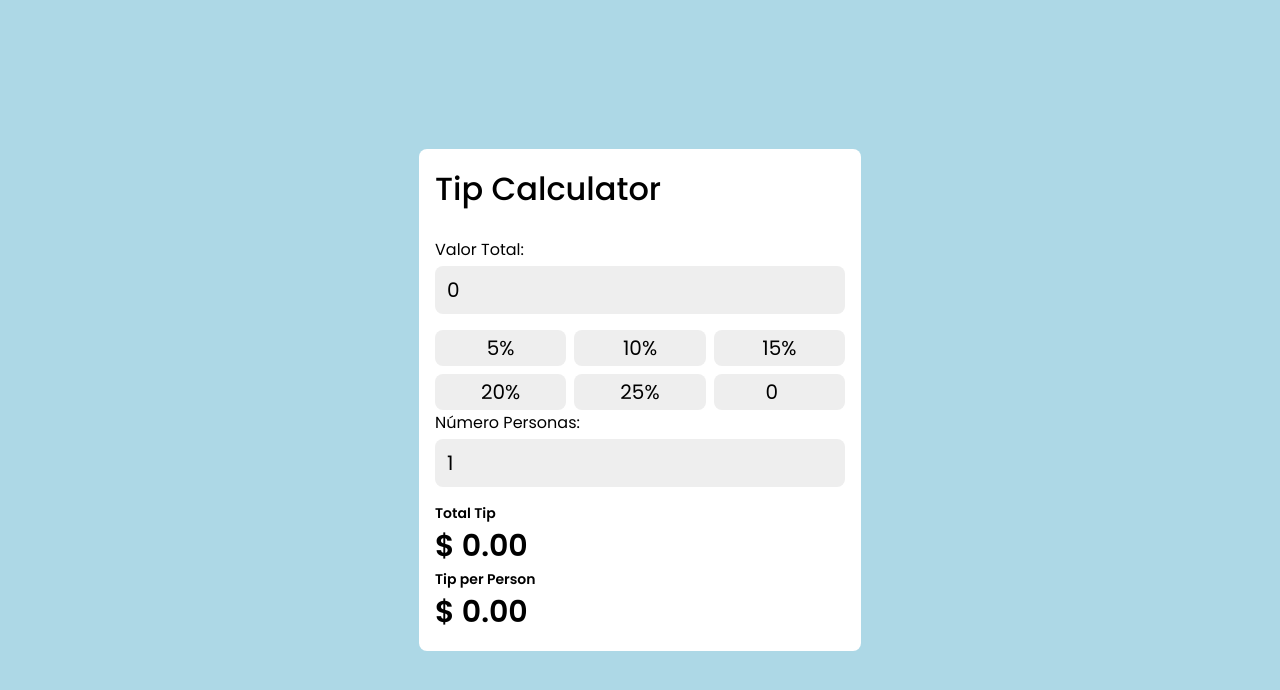
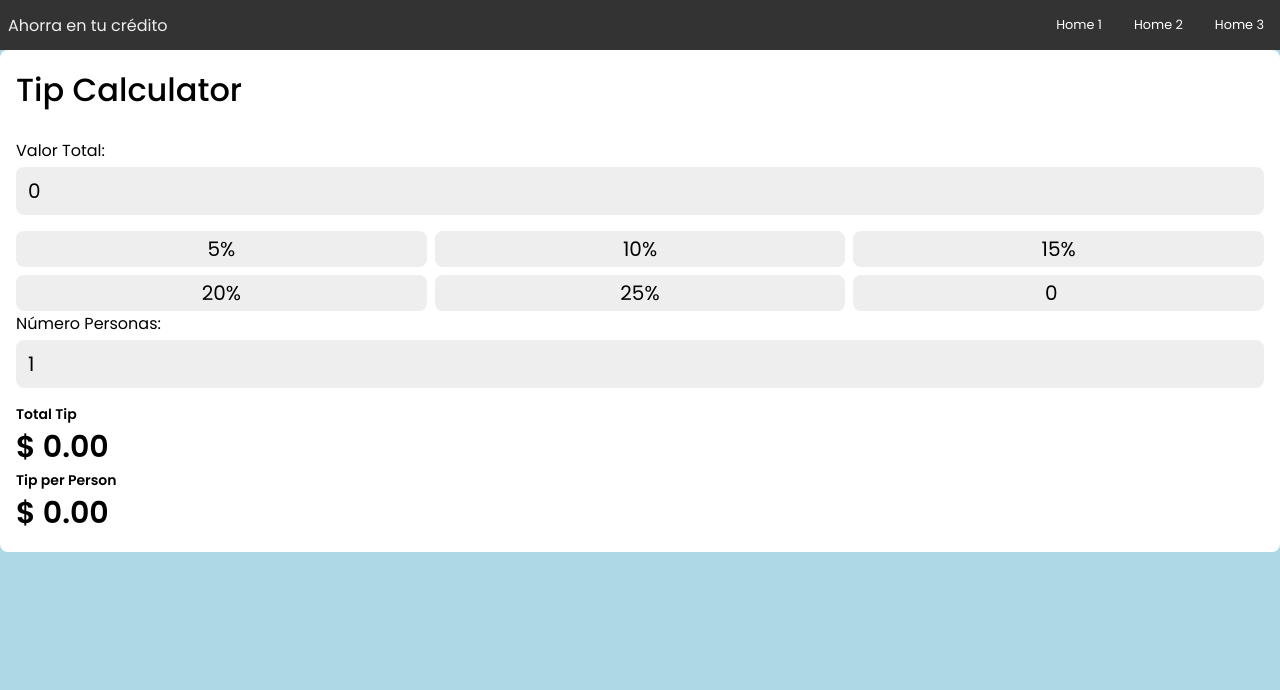
Before and after one commit to wguicha/tip-calculator, a Next.js app: page / in a window 1280 px wide. Shown: the top 690 px of the page. Built offline with nearby package versions, Linux system fonts and the light colour scheme.

Commit message:
Navbar adicionada

```diff
--- /dev/null
+++ b/components/Navbar.jsx
@@ -0,0 +1,32 @@
+import React, { useState } from "react";
+
+const Navbar = ({  }) => {
+    const [navActive, setNavActive] = useState(null);
+
+    return (
+    <div>
+        <nav className="navbar">
+            <div className="brand">Ahorra en tu crédito</div>
+            <div
+                onClick={() => setNavActive(!navActive)}
+                className={`nav__menu-bar`}
+            >
+                <a href="#" className="toggle-button">
+                    <span className="bar"></span>
+                    <span className="bar"></span>
+                    <span className="bar"></span>
+                </a>
+            </div>
+            <div className={`navbar-links ${navActive ? "active" : ""}`}>
+                <ul>
+                    <li><a href="#">Home 1</a></li>
+                    <li><a href="#">Home 2</a></li>
+                    <li><a href="#">Home 3</a></li>
+                </ul>
+            </div>
+        </nav>
+    </div>
+    );
+};
+
+export default Navbar;
--- a/pages/index.js
+++ b/pages/index.js
@@ -1,5 +1,6 @@
 import Form from "../components/Form";
 import Result from "../components/Result";
+import Navbar from "../components/Navbar";
 import { useState } from "react";
 export default function Home() {
   const [state, setState] = useState({
@@ -15,6 +16,10 @@ export default function Home() {
     });
   };
   return (
+    <>
+    <div className="navbar-container">
+      <Navbar />
+    </div>
     <div className="container">
       <h1>Tip Calculator</h1>
         <div className="wrapper">
@@ -22,5 +27,6 @@ export default function Home() {
           <Result state={state} />
         </div>
     </div>
+    </>
   );
 }
--- a/styles/globals.css
+++ b/styles/globals.css
@@ -14,9 +14,9 @@ a {
 }
 
 body {
-  padding: 0px 16px;
+  padding: 0px 0px;
   min-height: 100vh;
-  display: flex;
+  display:block;
   justify-content: center;
   align-items: center;
   background-color: lightblue;
@@ -97,3 +97,94 @@ h1{
   font-size: 30px;
   font-weight: 600;
 }
+
+
+/* Nav bar styles */
+.navbar{
+  display: flex;
+  justify-content: space-between;
+  align-items: center;
+  background-color: #333;
+  color: #eee;
+}
+
+.brand{
+  font-size: 1rem;
+  margin: .5rem;
+}
+
+.navbar-links ul{
+  margin: 0;
+  padding: 0;
+  display: flex;
+}
+
+.navbar-links li {
+  list-style: none;
+}
+
+.navbar-links li a{
+  font-size: .8rem;
+  text-decoration: none;
+  color: white;
+  padding: 1rem;
+  display: block;
+}
+
+.navbar-links li:hover {
+  background-color: #555;
+}
+
+.toggle-button {
+  position: absolute;
+  top: .75rem;
+  right: 1rem;
+  display: none;
+  flex-direction: column;
+  justify-content: space-between;
+  width: 30px;
+  height: 21px;
+}
+
+.toggle-button .bar {
+  height: 3px;
+  width: 100%;
+  background-color: white;
+  border-radius: 10px;
+
+}
+
+@media (max-width: 400px){
+  .toggle-button{
+    display: flex;
+  }
+
+  .navbar-links{
+    display: none;
+    width: 100%;
+  }
+
+  .navbar{
+    flex-direction: column;
+    align-items: flex-start;
+  }
+
+  .navbar-links ul{
+    width: 100%;
+    flex-direction: column;
+  }
+
+  .navbar-links li{
+
+    text-align: center;
+  }
+
+  .navbar-links li a {
+    padding: .5rem 1rem;
+  }
+
+  .navbar-links.active {
+    display: flex;
+  }
+
+}
```
Also changed, not shown: components/NavItem.jsx (added, +16 -0 lines).
